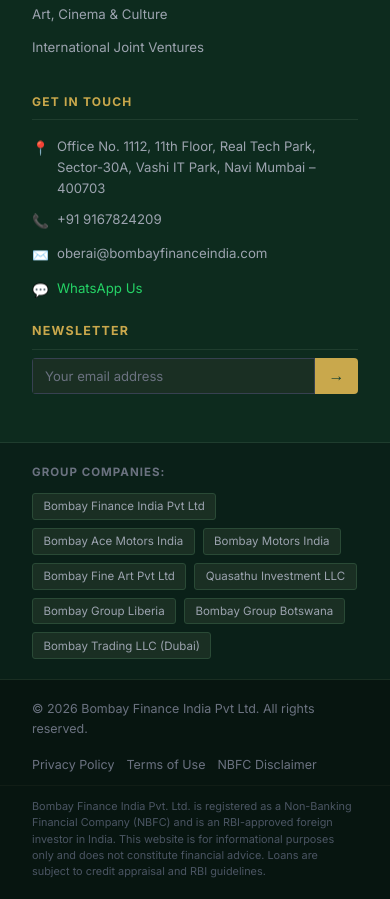
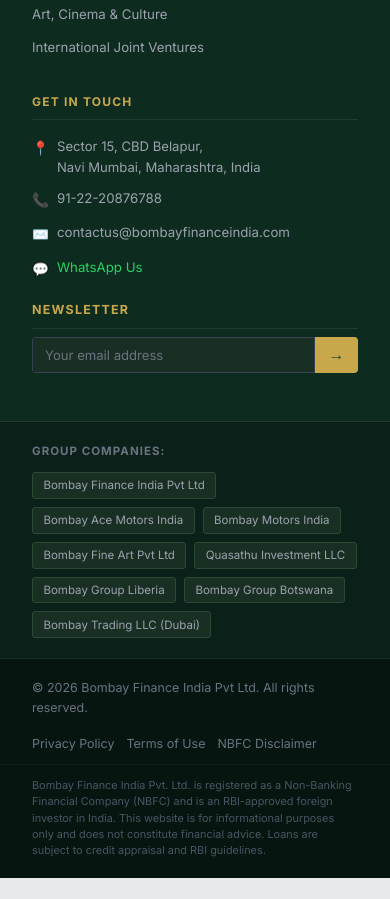
Before and after one commit to peoplesmolt-arch/bombay-group-website, a React (Vite) app: page /contact in a window 390 px wide. Shown: the part 1960-2859 px from the top of the page. After the commit the page ends 2838 px from the top, so only its background shows below. Built offline with nearby package versions, Linux system fonts and the light colour scheme; some icons are missing.

Commit message:
Update footer contact: address, phone, email

```diff
--- a/src/components/Footer.jsx
+++ b/src/components/Footer.jsx
@@ -109,21 +109,21 @@
             <address className="footer__address">
               <div className="footer__contact-item">
                 <span className="footer__contact-icon">📍</span>
-                <span>Office No. 1112, 11th Floor, Real Tech Park,<br />Sector-30A, Vashi IT Park, Navi Mumbai – 400703</span>
+                <span>Sector 15, CBD Belapur,<br />Navi Mumbai, Maharashtra, India</span>
               </div>
               <div className="footer__contact-item">
                 <span className="footer__contact-icon">📞</span>
-                <a href="tel:+919167824209" className="footer__link">+91 9167824209</a>
+                <a href="tel:912220876788" className="footer__link">91-22-20876788</a>
               </div>
               <div className="footer__contact-item">
                 <span className="footer__contact-icon">✉️</span>
-                <a href="mailto:oberai@bombayfinanceindia.com" className="footer__link">
-                  oberai@bombayfinanceindia.com
+                <a href="mailto:contactus@bombayfinanceindia.com" className="footer__link">
+                  contactus@bombayfinanceindia.com
                 </a>
               </div>
               <div className="footer__contact-item">
                 <span className="footer__contact-icon">💬</span>
-                <a href="https://wa.me/919167824209" target="_blank" rel="noreferrer" className="footer__link footer__link--wa">
+                <a href="https://wa.me/912220876788" target="_blank" rel="noreferrer" className="footer__link footer__link--wa">
                   WhatsApp Us
                 </a>
               </div>
```
